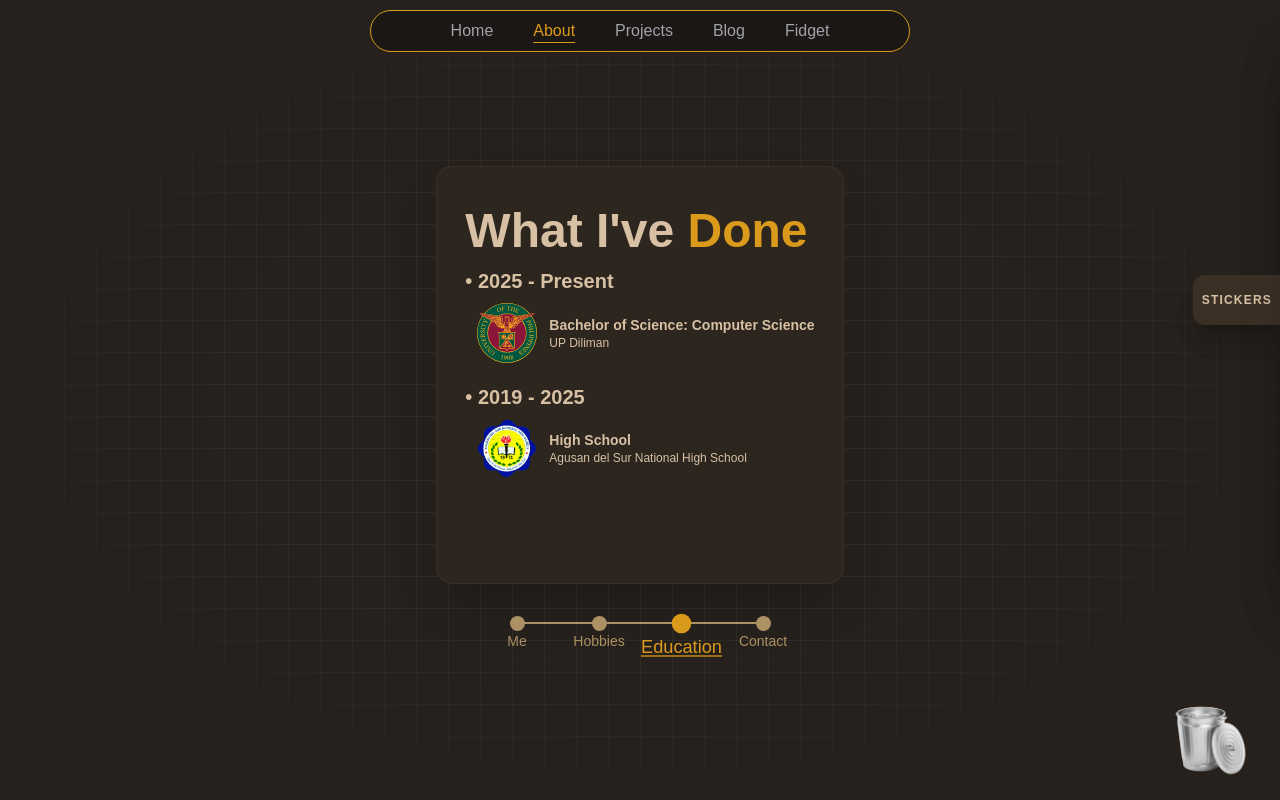
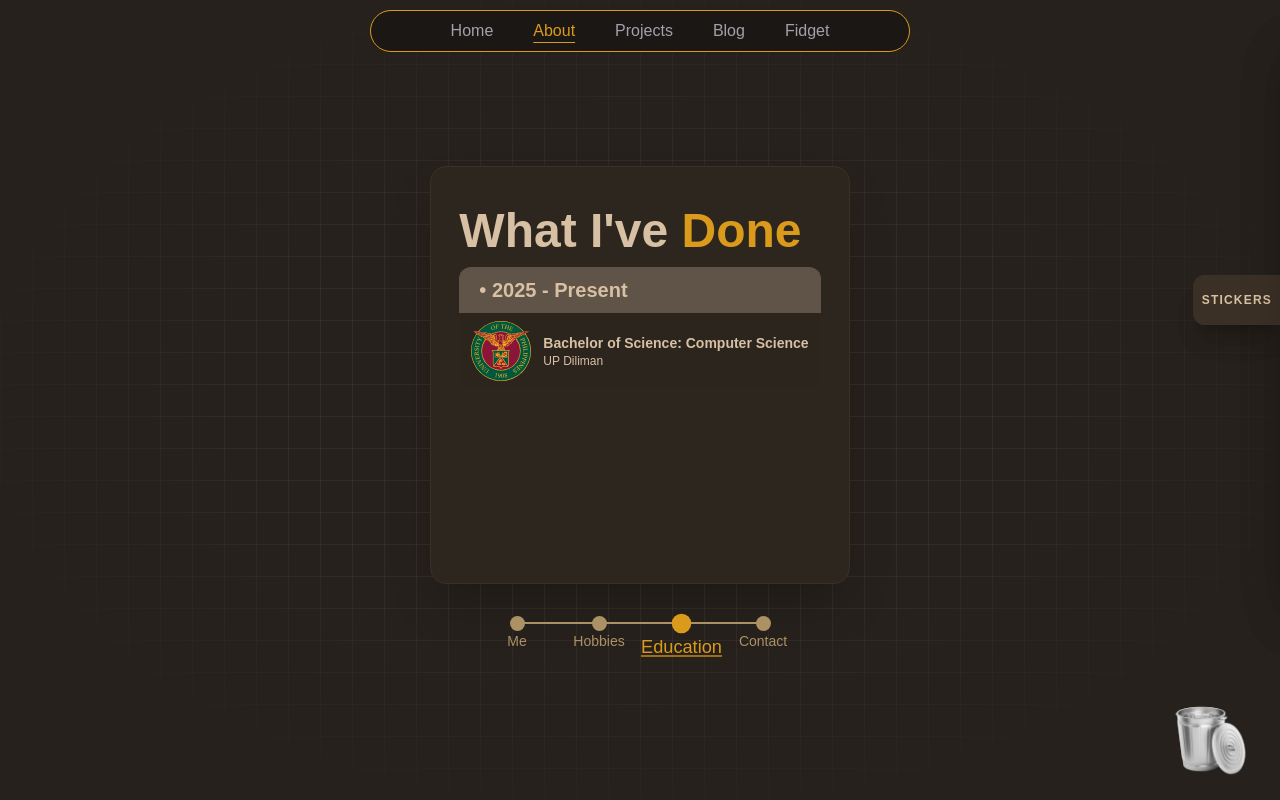
Before and after one commit to Triplearf/10-arfsite, a Next.js app: page /about/education in a window 1280 px wide. Built offline with nearby package versions, Linux system fonts and the light colour scheme.

Commit message:
Update page.tsx

```diff
--- a/app/about/education/page.tsx
+++ b/app/about/education/page.tsx
@@ -8,7 +8,7 @@ export default function Education() {
       <h1>What I've <span className="text-primary1">Done</span></h1>
       <div className="flex-1 min-h-0 overflow-y-auto">
         <Period start="2025" event="Bachelor of Science: Computer Science" location="UP Diliman"></Period>
-				<Period start="2019" end="2025" event="High School" location="Agusan del Sur National High School" icon="/education/asnhs.png"></Period>
+				{/* <Period start="2019" end="2025" event="High School" location="Agusan del Sur National High School" icon="/education/asnhs.png"></Period> */}
       </div>
     </div>
   )
@@ -33,8 +33,10 @@ function Period({
 }: PeriodProps) {
   return (
     <div className="mb-5">
-      <p className="text-xl font-bold">• {start} - {end}</p>
-      <div className="ml-3 flex items-center gap-3 my-2">
+			<div className="rounded-t-xl bg-[#605347] px-5 py-2 text-[#D7C0A3]">
+      <p className="text-[20px] font-bold">• {start} - {end}</p>
+			</div>
+      <div className="px-3 py-2 flex items-center gap-3 bg-[#2C251E] rounded-b-xl">
         <Image
           src={icon}
           alt={event}
@@ -47,7 +49,6 @@ function Period({
           <p className="text-xs">{location}</p>
         </div>
       </div>
-      {children}
     </div>
   );
 }
```
